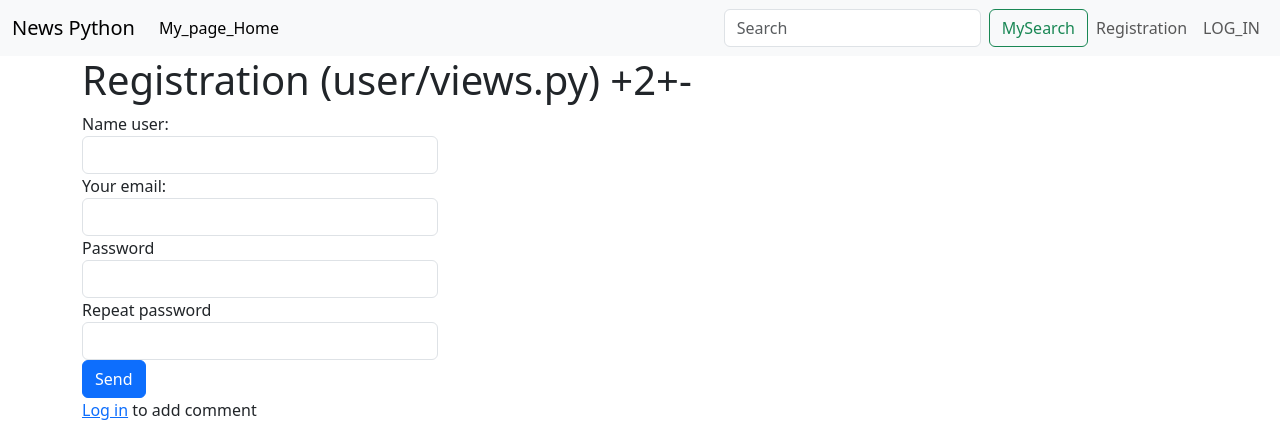
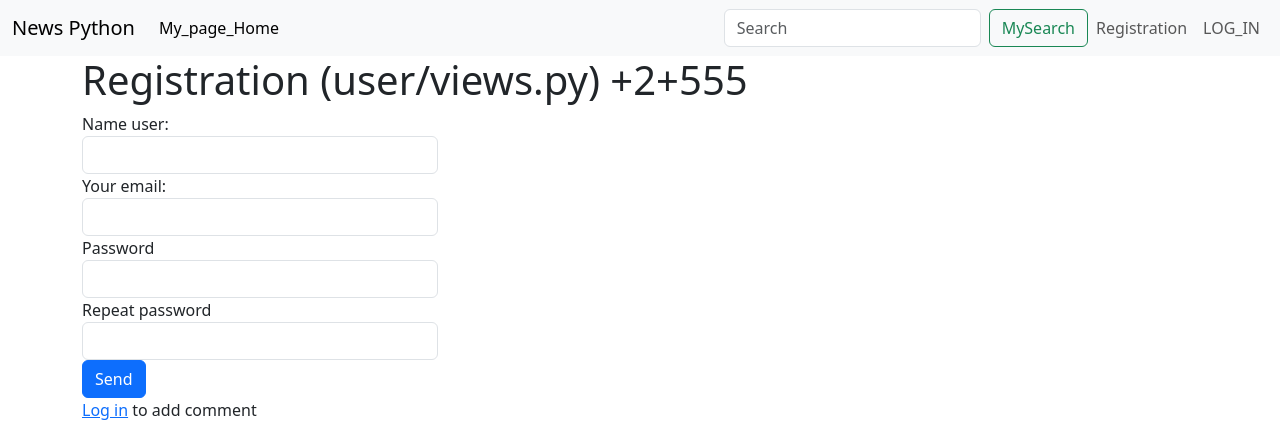
Before and after one commit to alex1983ovdoc1/server_weather_news2023, a Flask app: page /users/register in a window 1280 px wide. Shown: the top 424 px of the page. Run offline with Flask 3, Linux system fonts and the light colour scheme; parts of the project's set-up code (start-up, migrations or seed data) failed here and were passed over; some libraries are stand-ins or nearby versions.

Commit message:
comment 11987

```diff
--- a/webapp/templates/base.html
+++ b/webapp/templates/base.html
@@ -28,7 +28,7 @@
   <body>
     {%  include 'menu.html' %}
     <div class="container">
-    <h1> {{ page_title }} +2+-</h1>
+    <h1> {{ page_title }} +2+555</h1>
          {% block content %}{% endblock %}
 
 
```
